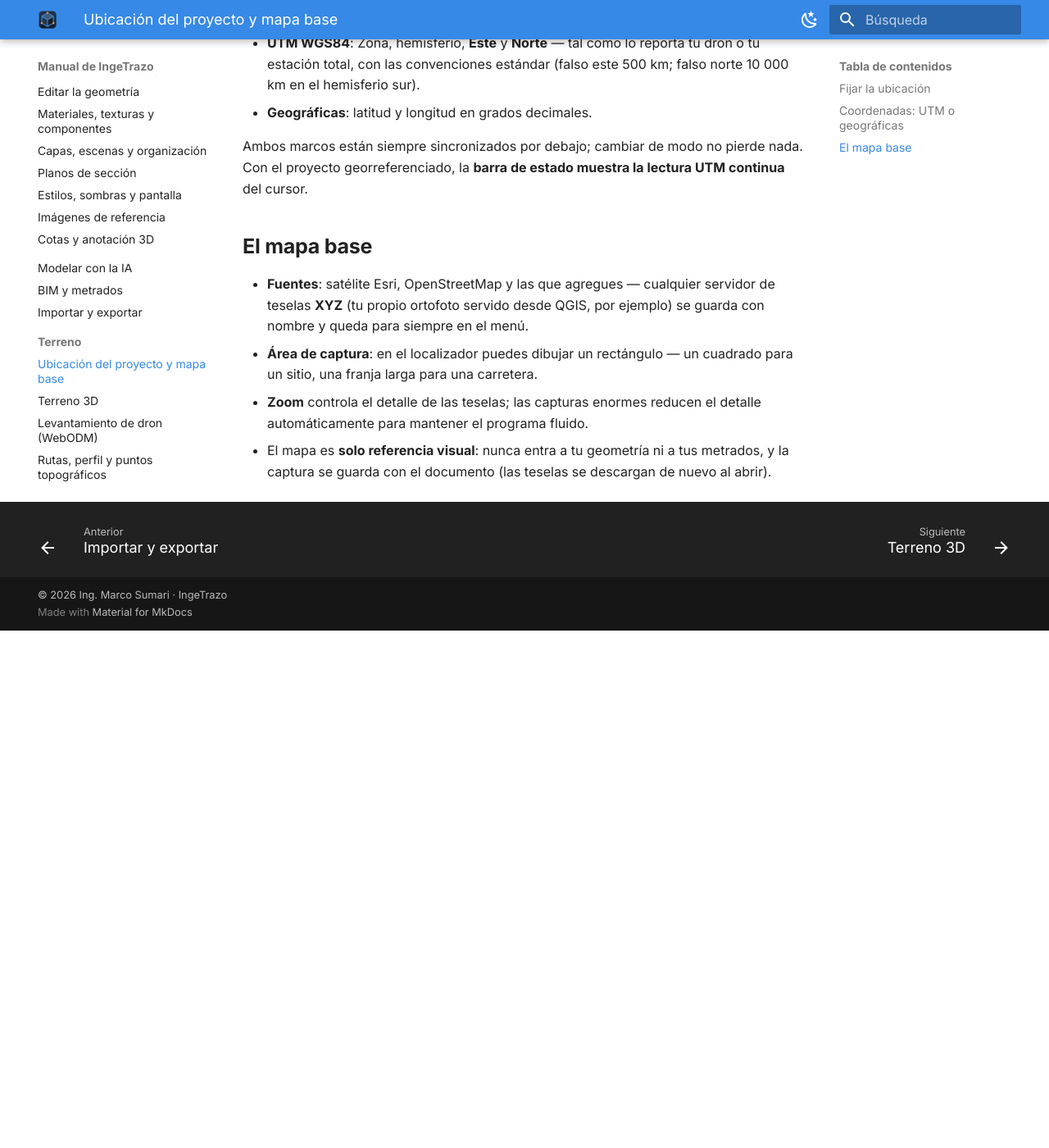
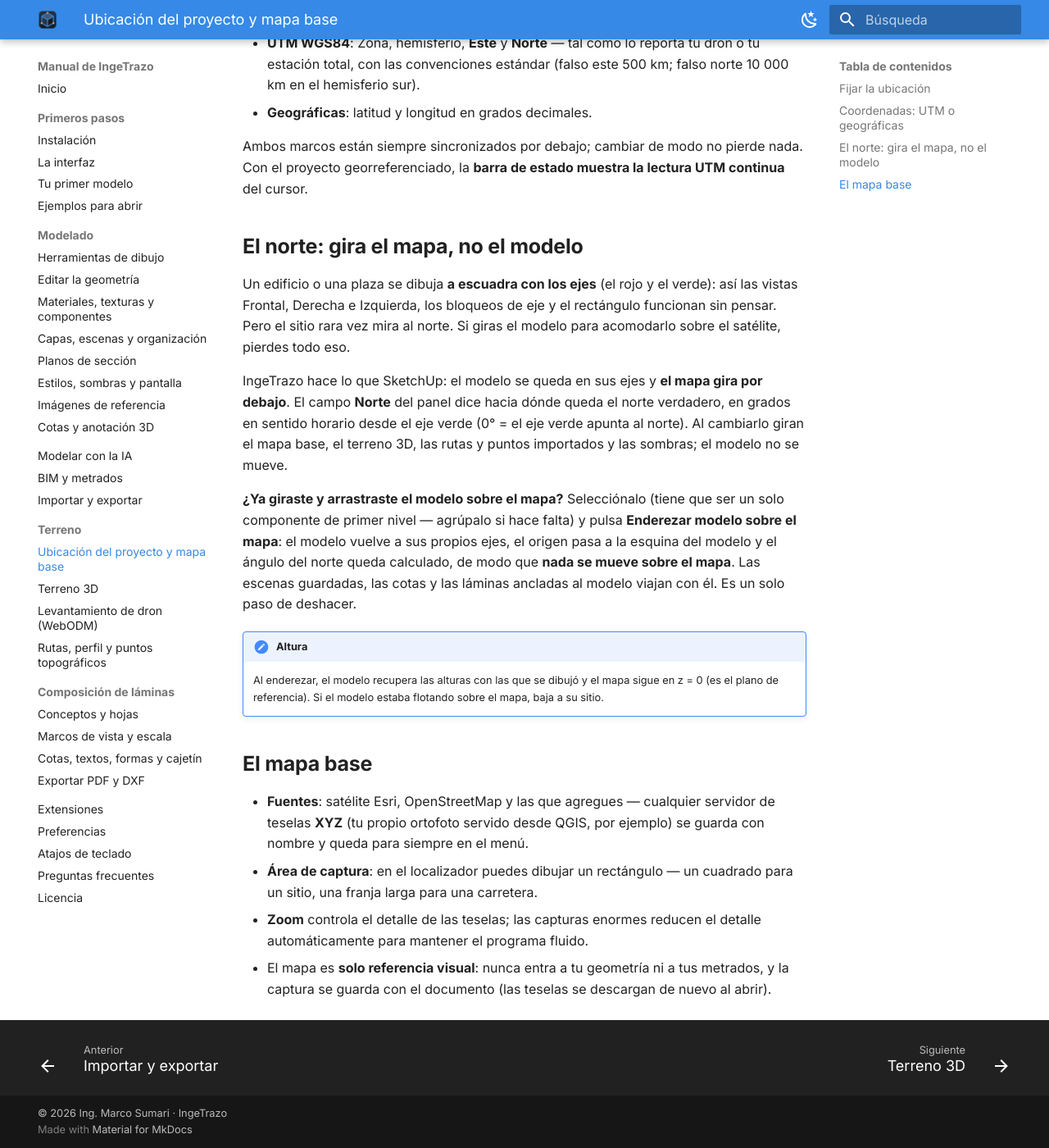
Before and after one commit to ingelibre/ingetrazo-docs, an MkDocs documentation site: the page built from docs/terreno/ubicacion.md, in a window 1280 px wide and 1400 px high, scrolled down 872 px. Shown: the whole window at 82% size. Built offline with MkDocs 1.6.1 and Material for MkDocs 9.7.7, drawn with Linux system fonts in a browser that asks for light colours; before the commit the page ends 1641 px from its top, so only the background shows below that.

Commit message:
Ubicación: el norte gira el mapa, no el modelo; enderezar un modelo ya girado
Co-Authored-By: Claude Opus 5 (1M context) <noreply@anthropic.com>
Claude-Session: https://claude.ai/code/session_01SUJUxp2TNF1JbgACFTGKut

```diff
--- a/docs/terreno/ubicacion.md
+++ b/docs/terreno/ubicacion.md
@@ -24,6 +24,17 @@ Con el selector **Coordenadas** eliges cómo ver y escribir la posición — y e
 
 Ambos marcos están siempre sincronizados por debajo; cambiar de modo no pierde nada. Con el proyecto georreferenciado, la **barra de estado muestra la lectura UTM continua** del cursor.
 
+## El norte: gira el mapa, no el modelo
+
+Un edificio o una plaza se dibuja **a escuadra con los ejes** (el rojo y el verde): así las vistas Frontal, Derecha e Izquierda, los bloqueos de eje y el rectángulo funcionan sin pensar. Pero el sitio rara vez mira al norte. Si giras el modelo para acomodarlo sobre el satélite, pierdes todo eso.
+
+IngeTrazo hace lo que SketchUp: el modelo se queda en sus ejes y **el mapa gira por debajo**. El campo **Norte** del panel dice hacia dónde queda el norte verdadero, en grados en sentido horario desde el eje verde (0° = el eje verde apunta al norte). Al cambiarlo giran el mapa base, el terreno 3D, las rutas y puntos importados y las sombras; el modelo no se mueve.
+
+**¿Ya giraste y arrastraste el modelo sobre el mapa?** Selecciónalo (tiene que ser un solo componente de primer nivel — agrúpalo si hace falta) y pulsa **Enderezar modelo sobre el mapa**: el modelo vuelve a sus propios ejes, el origen pasa a la esquina del modelo y el ángulo del norte queda calculado, de modo que **nada se mueve sobre el mapa**. Las escenas guardadas, las cotas y las láminas ancladas al modelo viajan con él. Es un solo paso de deshacer.
+
+!!! note "Altura"
+    Al enderezar, el modelo recupera las alturas con las que se dibujó y el mapa sigue en z = 0 (es el plano de referencia). Si el modelo estaba flotando sobre el mapa, baja a su sitio.
+
 ## El mapa base
 
 - **Fuentes**: satélite Esri, OpenStreetMap y las que agregues — cualquier servidor de teselas **XYZ** (tu propio ortofoto servido desde QGIS, por ejemplo) se guarda con nombre y queda para siempre en el menú.
```
